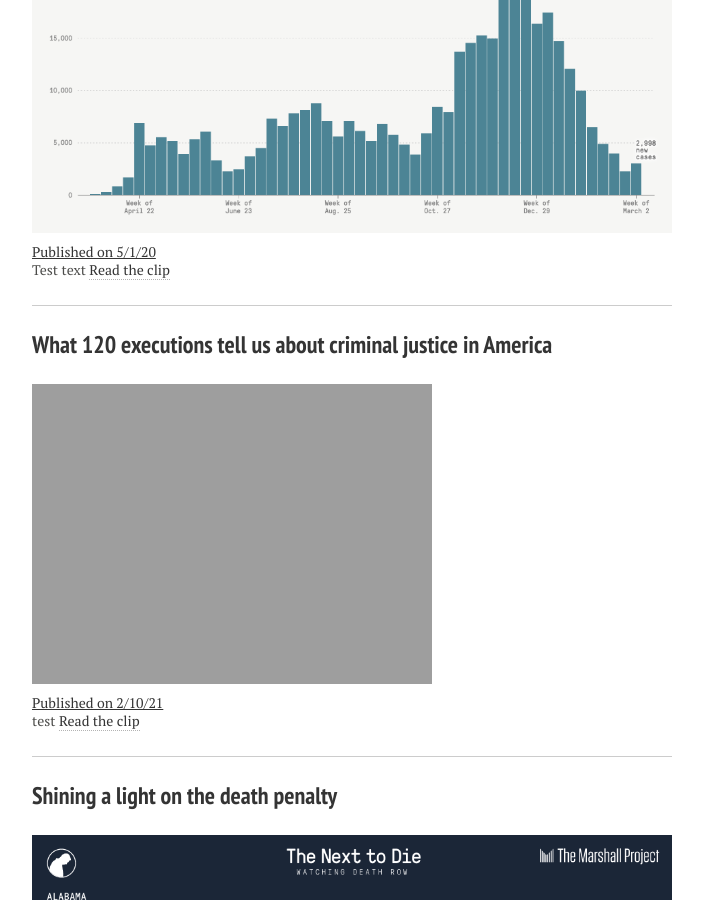
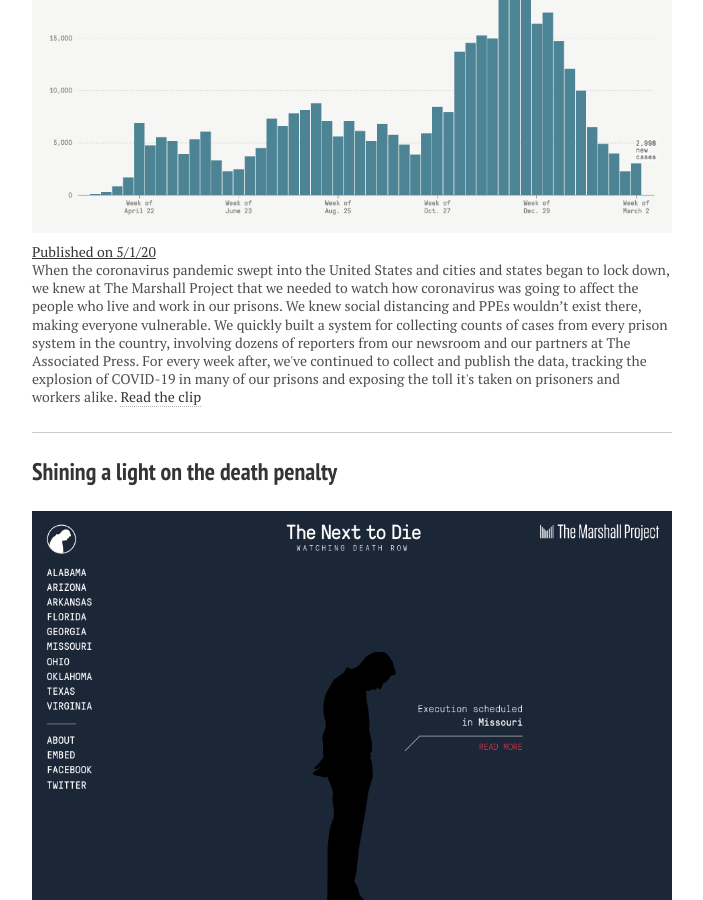
Before and after one commit to tommeagher/tommeagher.github.io, a Jekyll site: the page built from clips.md, in a window 1280 px wide and 900 px high, scrolled down 1485 px. Shown: the whole window, without its empty margins (288-991 px from the left). Built offline with Jekyll 4.4.1, drawn with Linux system fonts in a browser that asks for light colours; nearby versions of some CDN libraries.

Commit message:
flesh out clips update

```diff
--- a/_data/clips.yml
+++ b/_data/clips.yml
@@ -3,13 +3,7 @@
   date: 5/1/20
   url: https://www.themarshallproject.org/2020/05/01/a-state-by-state-look-at-coronavirus-in-prisons
   image: covidstates.png
-  description: Test text
-
-- title: What 120 executions tell us about criminal justice in America
-  date: 2/10/21
-  url: https://www.themarshallproject.org/2021/02/10/what-120-executions-tell-us-about-criminal-justice-in-america
-  image: ntdwrap.png
-  description: test
+  description: When the coronavirus pandemic swept into the United States and cities and states began to lock down, we knew at The Marshall Project that we needed to watch how coronavirus was going to affect the people who live and work in our prisons. We knew social distancing and PPEs wouldn’t exist there, making everyone vulnerable. We quickly built a system for collecting counts of cases from every prison system in the country, involving dozens of reporters from our newsroom and our partners at The Associated Press. For every week after, we've continued to collect and publish the data, tracking the explosion of COVID-19 in many of our prisons and exposing the toll it's taken on prisoners and workers alike.
 
 - title: Shining a light on the death penalty
   date: 9/10/15
```
Also changed, not shown: 3 other files.
